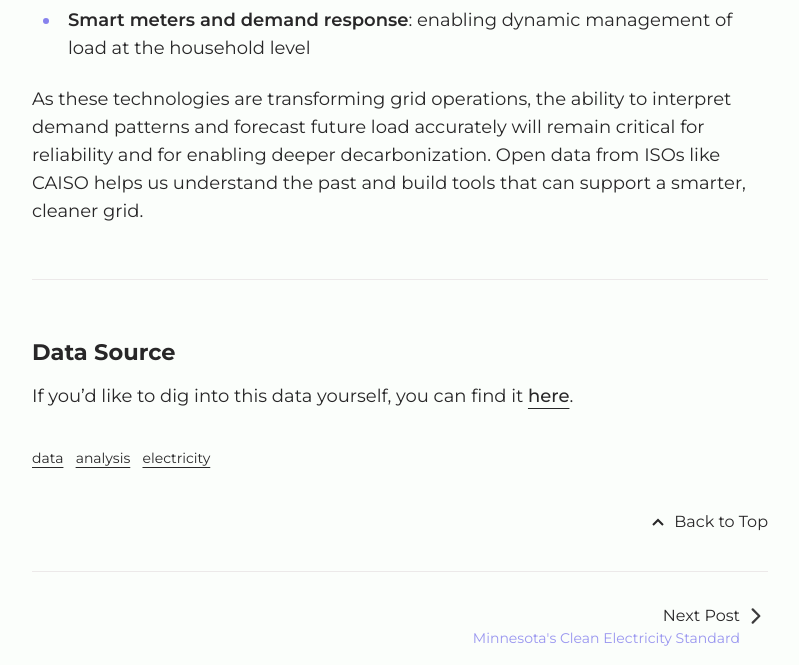
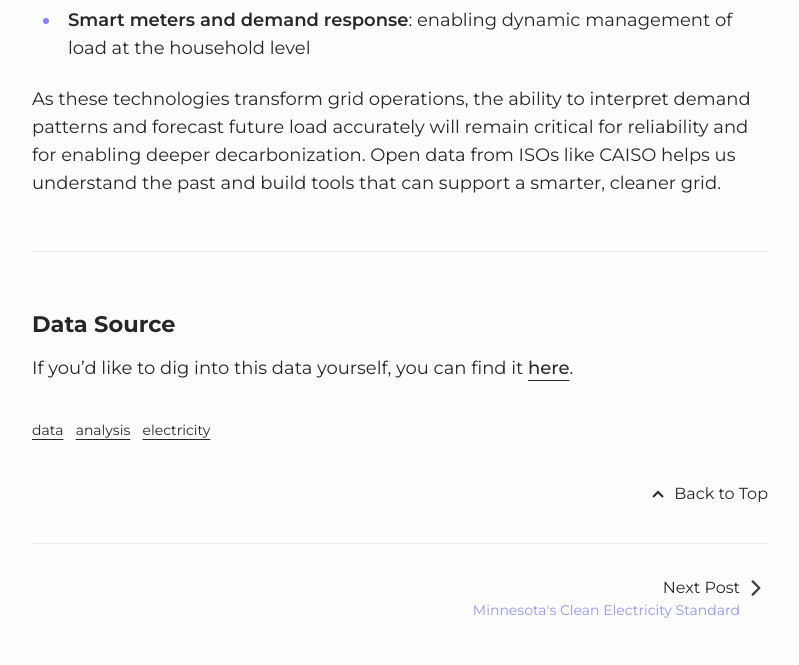
Before and after one commit to joypauls/joypauls.dev-astro, an Astro site: page /posts/undefined in a window 1280 px wide. Shown: the part 6651-7316 px from the top of the page, without its empty margins (240-1039 px from the left). Built offline with nearby package versions, Linux system fonts and the light colour scheme; Astro itself is replaced by a stand-in of ours.

Commit message:
minor grammar fix

```diff
--- a/src/content/blog/caiso-electricity-demand.md
+++ b/src/content/blog/caiso-electricity-demand.md
@@ -83,7 +83,7 @@ As California’s grid [evolves](https://www.caiso.com/about/our-business/managi
 - **Large-scale energy storage**: limited temporal decoupling of supply and demand
 - **Smart meters and demand response**: enabling dynamic management of load at the household level
 
-As these technologies are transforming grid operations, the ability to interpret demand patterns and forecast future load accurately will remain critical for reliability and for enabling deeper decarbonization. Open data from ISOs like CAISO helps us understand the past and build tools that can support a smarter, cleaner grid.
+As these technologies transform grid operations, the ability to interpret demand patterns and forecast future load accurately will remain critical for reliability and for enabling deeper decarbonization. Open data from ISOs like CAISO helps us understand the past and build tools that can support a smarter, cleaner grid.
 
 ---
 
```
